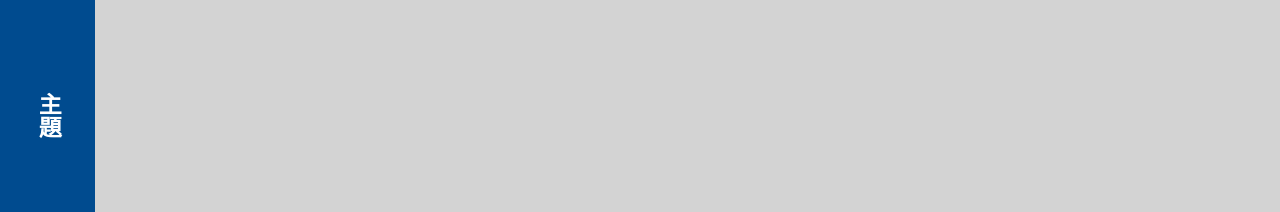
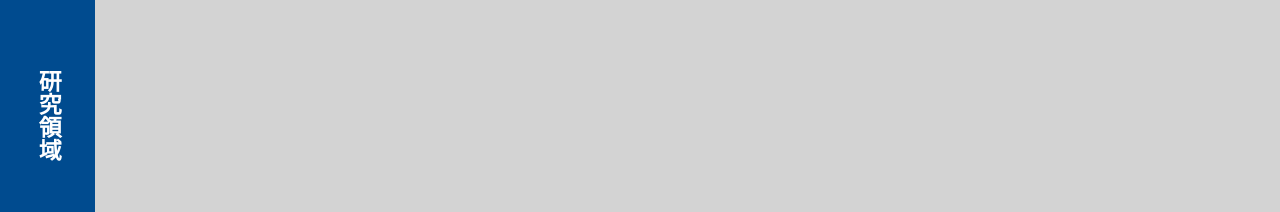
Before and after one commit to linnaijun/HCIwebsite, a React (Create React App) app: page / in a window 1280 px wide. Shown: the part 284-496 px from the top of the page. Built offline with nearby package versions, Linux system fonts and the light colour scheme.

Commit message:
修正出現邏輯

```diff
--- a/src/App.css
+++ b/src/App.css
@@ -12,6 +12,9 @@
     animation: App-logo-spin infinite 20s linear;
   }
 }
+
+
+
 
 .App-header {
   background-color: #282c34;
@@ -54,21 +57,25 @@
   color: #61dafb;
 }
 .fixedBox {
+  --translate-x: 0px; /* 定义变量 */
   position: fixed;
   left: 0;
   top: 50%;
-  transform: translateY(-50%);
-  width: 59px; /* 您可能需要根據Figma設計調整寬度 */
-  height: 290px; /* 您可能需要根據Figma設計調整高度 */
-  background-color: #7EC0FC; /* 設計師提供的背景顏色 */
-  display: inline-flex; /* 從flex修改為inline-flex，但對於固定定位的元素影響不大 */
-  flex-direction: column; /* 沿垂直方向排列子元素 */
-  justify-content: center; /* 垂直居中子元素 */
-  align-items: center; /* 水平居中子元素 */
-  padding: 48px 18px; /* 根據Figma設計調整內距 */
-  border-radius: 0px 20px 20px 0px; /* 添加圓角設計 */
-  color: var(--grey-100-ffffff, #FFF); /* 設定文字顏色 */
-  transition: background-color 0.5s ease;
+  transform: translateX(var(--translate-x)) translateY(-50%);
+  width: 59px;
+  height: 290px;
+  background-color: #7EC0FC;
+  display: inline-flex;
+  flex-direction: column;
+  justify-content: center;
+  align-items: center;
+  padding: 48px 18px;
+  border-radius: 0px 20px 20px 0px;
+  color: var(--grey-100-ffffff, #FFF);
+  transition: transform 0.5s ease, background-color 0.5s ease;
+}
+.hideSidebar {
+  --translate-x: -100%; /* 更新变量 */
 }
 
 .verticalText {
--- a/src/App.js
+++ b/src/App.js
@@ -31,6 +31,7 @@ function App() {
   const [newText, setNewText] = useState('標題');
   const [newTextAnimation, setNewTextAnimation] = useState('標題'); // 定义 newTextAnimation 状态及其更新函数
   const [isMenuOpen, setIsMenuOpen] = useState(false);
+  const [isSidebarVisible, setIsSidebarVisible] = useState(true); // 默认为true，使侧边栏可见
 
   const COLORS = useMemo(() => ({
     oddSectionBackground: '#7EC0FC',
@@ -86,27 +87,35 @@ function App() {
     if (scrollPosition >= positions.title && scrollPosition < positions.faculty) {
       setNewText('標題');
       setSidebarBgColor(COLORS.oddSectionBackground);
+      setIsSidebarVisible(false); // 隐藏侧边栏
     } else if (scrollPosition >= positions.faculty && scrollPosition < positions.thesis) {
-      setNewText('師資');
+      setNewText('研究室指導教授');
       setSidebarBgColor(COLORS.evenSectionBackground);
+      setIsSidebarVisible(true); // 显示侧边栏
     } else if (scrollPosition >= positions.thesis && scrollPosition < positions.topics) {
-      setNewText('論文');
+      setNewText('研究室指導教授');
       setSidebarBgColor(COLORS.oddSectionBackground);
+      setIsSidebarVisible(true); // 显示侧边栏
     } else if (scrollPosition >= positions.topics && scrollPosition < positions.honors) {
-      setNewText('主題');
+      setNewText('研究領域');
       setSidebarBgColor(COLORS.evenSectionBackground);
+      setIsSidebarVisible(true); // 显示侧边栏
     } else if (scrollPosition >= positions.honors && scrollPosition < positions.album) {
       setNewText('榮譽榜');
       setSidebarBgColor(COLORS.oddSectionBackground);
+      setIsSidebarVisible(true); // 显示侧边栏
     } else if (scrollPosition >= positions.album && scrollPosition < positions.camp) {
       setNewText('相簿');
       setSidebarBgColor(COLORS.evenSectionBackground);
+      setIsSidebarVisible(true); // 显示侧边栏
     } else if (scrollPosition >= positions.camp && scrollPosition < positions.contact) {
-      setNewText('營隊');
+      setNewText('冬夏令營');
       setSidebarBgColor(COLORS.oddSectionBackground);
+      setIsSidebarVisible(true); // 显示侧边栏
     } else if (scrollPosition >= positions.contact) {
       setNewText('聯絡資訊');
       setSidebarBgColor(COLORS.evenSectionBackground);
+      setIsSidebarVisible(false); // 隐藏侧边栏
     }
   },  [setNewText, setSidebarBgColor,COLORS]);
 
@@ -135,8 +144,8 @@ function App() {
       </div>
 
       <div className="content" style={{paddingTop: '60px'}}>
-        <div className="fixedBox" style={{ backgroundColor: sidebarBgColor }}>
-          <div className={`verticalText ${newTextAnimation}`}>{currentText}</div>
+      <div className={`fixedBox ${isSidebarVisible ? '' : 'hideSidebar'}`} style={{ backgroundColor: sidebarBgColor }}>
+  <div className={`verticalText ${newTextAnimation}`}>{currentText}</div>
         </div>
         <Title height="1000px" id="title"/>
         <Faculty height="800px" id="faculty"/>
```
